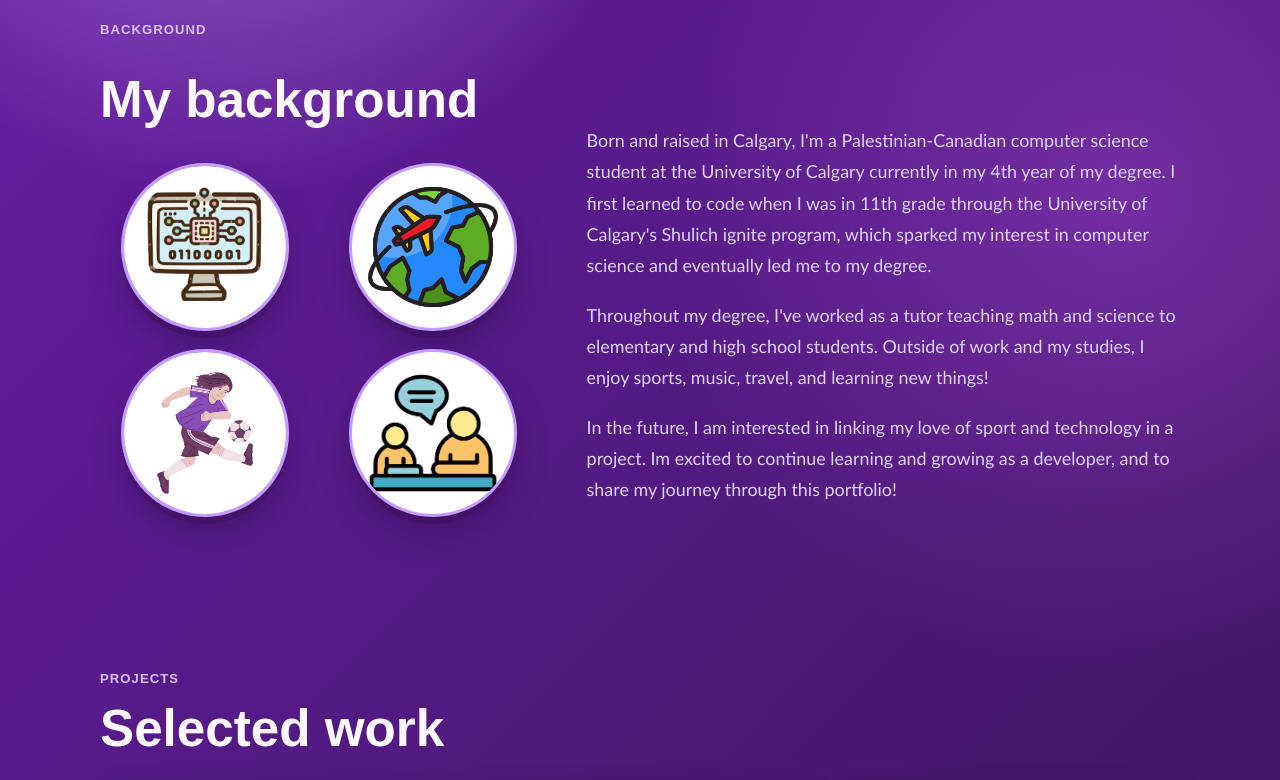
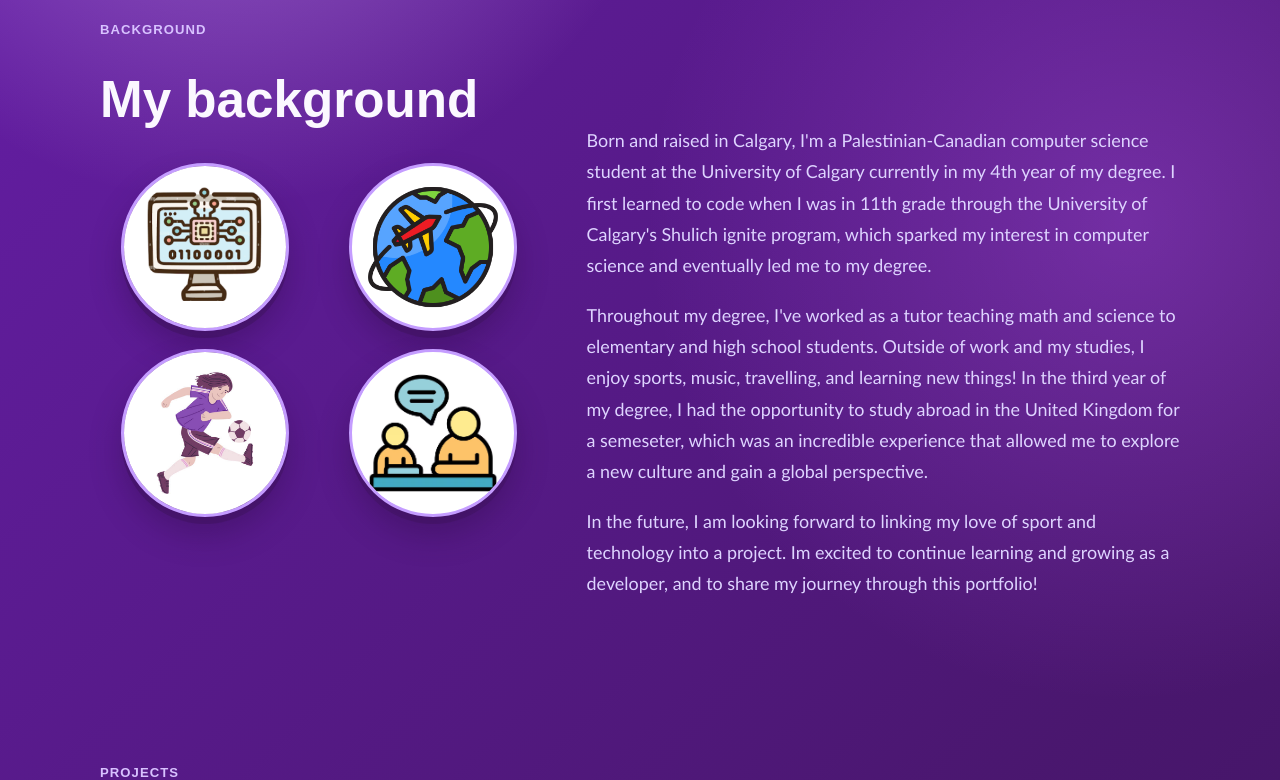
Before and after one commit to am1rawish/Portfolio, a React (Vite) app: page / in a window 1280 px wide. Shown: the part 509-1289 px from the top of the page. Built offline with nearby package versions, Linux system fonts and the light colour scheme.

Commit message:
change background message a bit

```diff
--- a/src/main.jsx
+++ b/src/main.jsx
@@ -221,15 +221,17 @@ function Background() {
           Born and raised in Calgary, I'm a Palestinian-Canadian computer science student at the University of Calgary currently in my 4th year of my degree.
           I first learned to code when I was in 11th grade through the University of Calgary's Shulich ignite program, which sparked
           my interest in computer science and eventually led me to my degree.
-
           </p>
 
           <p>Throughout my degree, I've worked as a tutor teaching math and science
           to elementary and high school students. Outside of work and my studies, I enjoy sports, music,
-          travel, and learning new things!
+          travelling, and learning new things! In the third year of my degree, I had the opportunity to
+          study abroad in the United Kingdom for a semeseter, which was an incredible experience that allowed me to
+          explore a new culture and gain a global perspective.
         </p>
+
         <p>
-         In the future, I am interested in linking my love of sport and technology in a project. Im excited to continue
+         In the future, I am looking forward to linking my love of sport and technology into a project. Im excited to continue
           learning and growing as a developer, and to share my journey through this portfolio!
         </p>
       </div>
```
